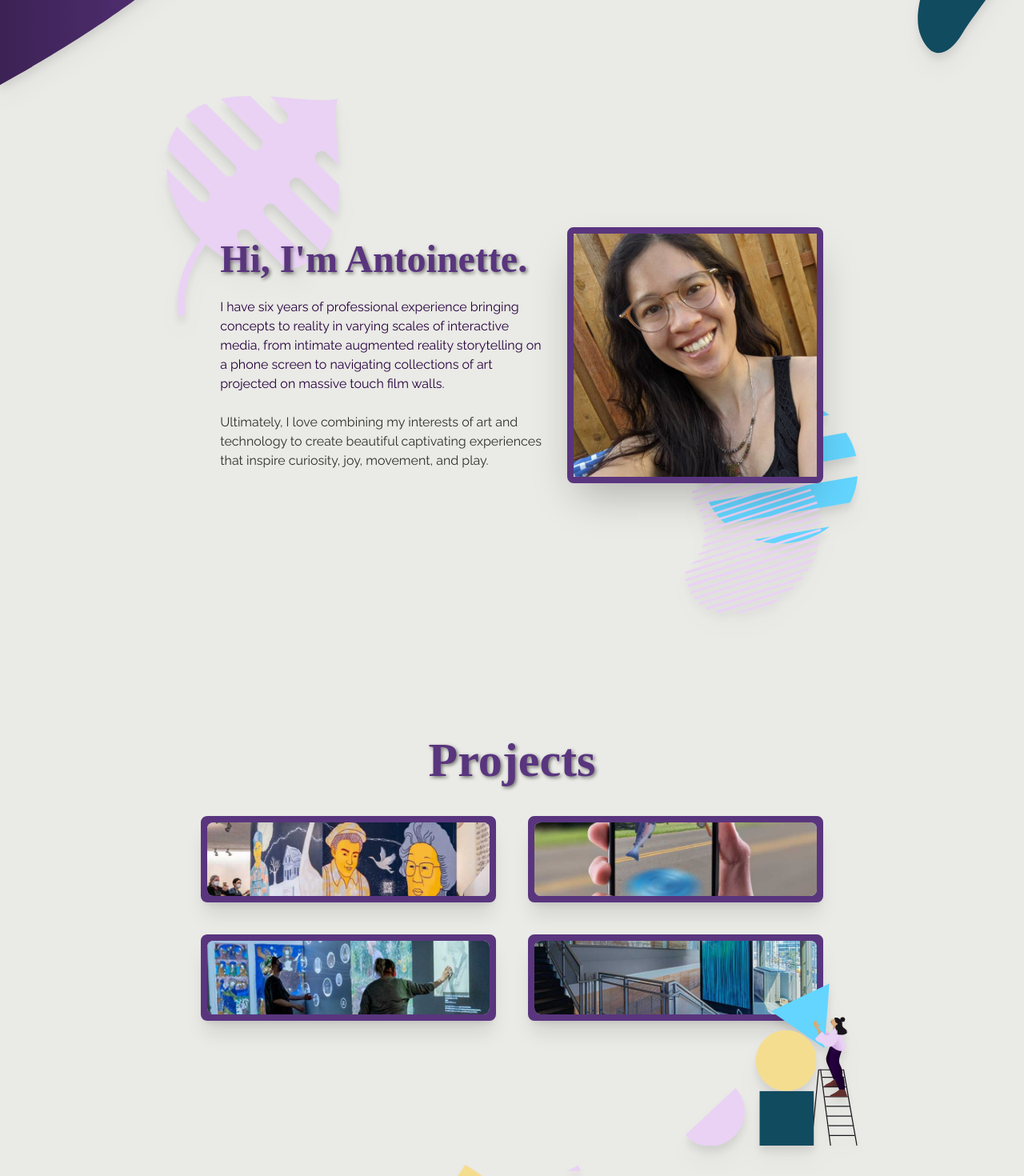
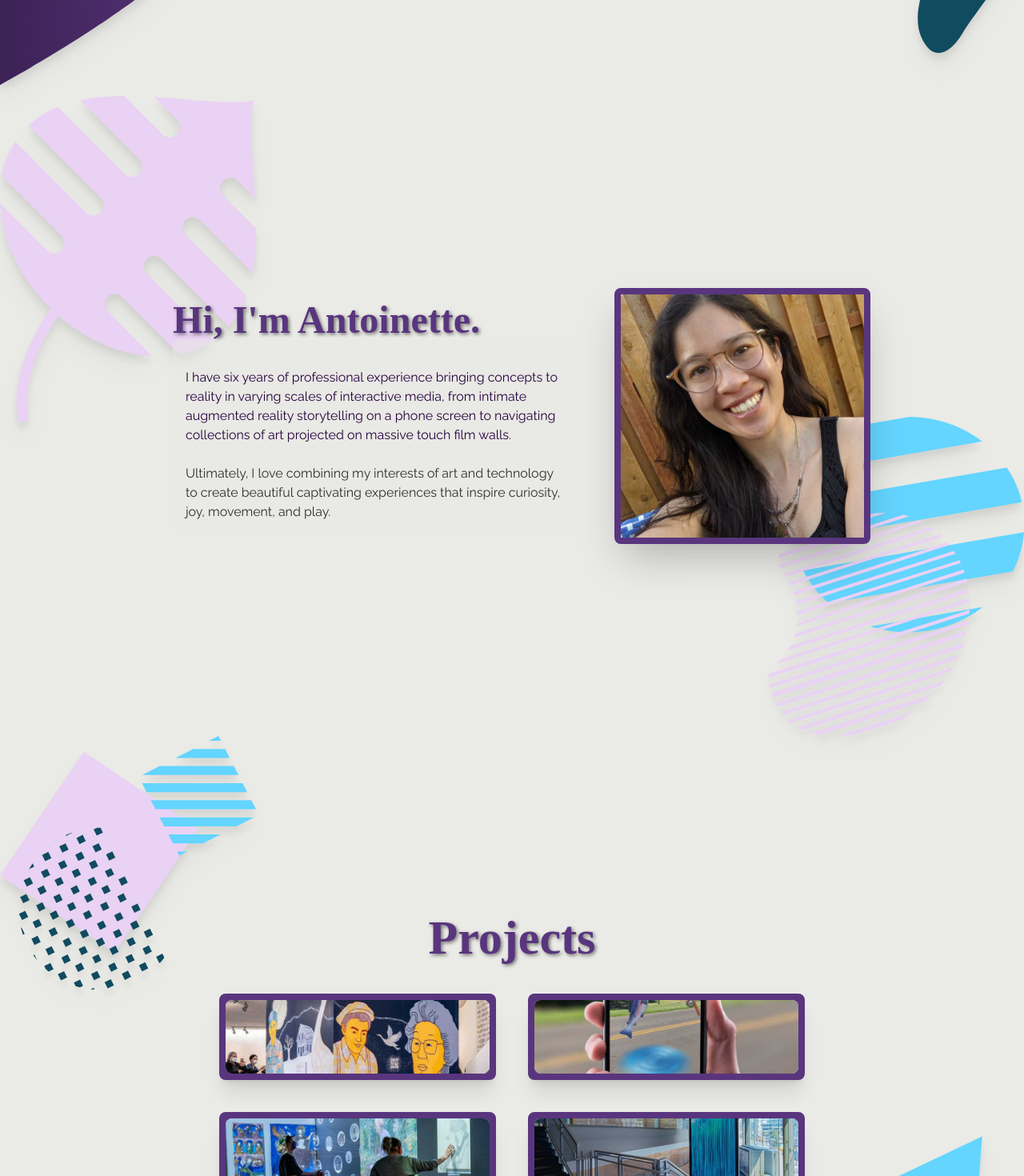
Before and after one commit to aleannab/aleannab.github.io, a React (Vite) app: page / in a window 1280 px wide. Shown: the part 680-2150 px from the top of the page at 80% size. Built offline with nearby package versions, Linux system fonts and the light colour scheme.

Commit message:
Update dynamic scaling/position of bg elements

```diff
--- a/src/components/AboutMe.jsx
+++ b/src/components/AboutMe.jsx
@@ -2,16 +2,17 @@ import React from 'react';
 import image from '../assets/temp.jpg';
 import circles from '../assets/temp/decor-circles.svg';
 import leaf from '../assets/temp/leaf.svg';
+import Decor from './Decor';
 
 const AboutMe = () => {
   return (
-    <div id="aboutme" className="min-h-screen flex flex-col ustify-center items-center">
-      <div className="flex flex-col relative justify-center items-center lg:flex-row-reverse py-[18%] px-[5%]">
-        <img src={circles} className="w-1/4 absolute bottom-0 right-0 z-[-10] drop-shadow-xl" />
-        <img src={leaf} className="w-1/4 absolute top-0 left-0 z-[-10] drop-shadow-xl" />
+    <div id="aboutme" className="min-h-screen relative flex flex-col w-full justify-center items-center">
+      <Decor left={leaf} right={circles} />
+      <div className="flex flex-col relative justify-center items-center lg:flex-row-reverse px-[15%] max-w-7xl gap-5">
         <img src={image} className="max-w-xs border-8 border-primary rounded-lg shadow-2xl" />
-        <div className="flex flex-col p-6">
+        <div className="flex flex-col p-6 ">
           <h1 className="text-5xl text-center lg:text-left font-serif font-bold text-primary">Hi, I'm Antoinette.</h1>
+          <div className="flex flex-col rounded-lg bg-base-100/50 px-4 py-3">
             <p className="flex py-6 text-info">
               I have six years of professional experience bringing concepts to reality in varying scales of interactive media, from intimate augmented
               reality storytelling on a phone screen to navigating collections of art projected on massive touch film walls.
@@ -23,6 +24,7 @@ const AboutMe = () => {
           </div>
         </div>
       </div>
+    </div>
   );
 };
 
--- /dev/null
+++ b/src/components/Decor.jsx
@@ -0,0 +1,12 @@
+import React from 'react';
+
+const Decor = ({ left, right }) => {
+  return (
+    <div className="w-full h-full max-w-7xl absolute justify-center items-center lg:flex-row-reverse py-[18%] px-[5%]">
+      <img src={left} className="w-80 absolute top-0 left-0 z-[-10] drop-shadow-xl object-cover" />
+      <img src={right} className="w-80 absolute bottom-0 right-0 z-[-10] drop-shadow-xl object-cover" />
+    </div>
+  );
+};
+
+export default Decor;
--- a/src/components/Home.jsx
+++ b/src/components/Home.jsx
@@ -9,10 +9,10 @@ const App = () => {
     <div className="w-full flex flex-col relative items-center justify-center overflow-hidden">
       <Navigation />
       <Hero />
-      <div className="max-w-5xl px-20">
-        <AboutMe />
-        <ProjectList />
-      </div>
+      {/* <div className="w-full"> */}
+      <AboutMe />
+      <ProjectList />
+      {/* </div> */}
 
       <Footer className="bg-secondary" />
     </div>
--- a/src/components/ProjectList.jsx
+++ b/src/components/ProjectList.jsx
@@ -2,13 +2,15 @@ import React from 'react';
 import ProjectCard from './ProjectCard';
 import projectData from '../data/projects';
 import ladder from '../assets/temp/ladder.svg';
+import squares from '../assets/temp/decorative-squares.svg';
+import Decor from './Decor';
 
 const ProjectList = () => {
   return (
-    <div id="projects" className="relative flex flex-col w-full max-w-5xl">
-      <div className="flex flex-col justify-center items-center pb-[18%] px-[5%] w-full">
-        <img src={ladder} className="absolute w-1/4 bottom-0 right-0 z-30 drop-shadow-xl" />
-        <h1 className="text-6xl font-serif font-bold pb-10 text-primary text-shadow">Projects</h1>
+    <div id="projects" className="min-h-screen relative flex flex-col w-full justify-center items-center">
+      <Decor left={squares} right={ladder} />
+      <div className="flex flex-col items-center justify-center max-w-7xl px-[15%]">
+        <h1 className="text-6xl font-serif font-bold pb-10 text-primary text-shadow ">Projects</h1>
         <div className="w-full grid grid-cols-1 md:grid-cols-2 gap-10">
           {projectData.map((project) => (
             <ProjectCard key={project.id} data={project} />
```
Also changed, not shown: src/assets/temp/leaf.png (deleted). Lines whose indentation alone changed are shown as unchanged.
